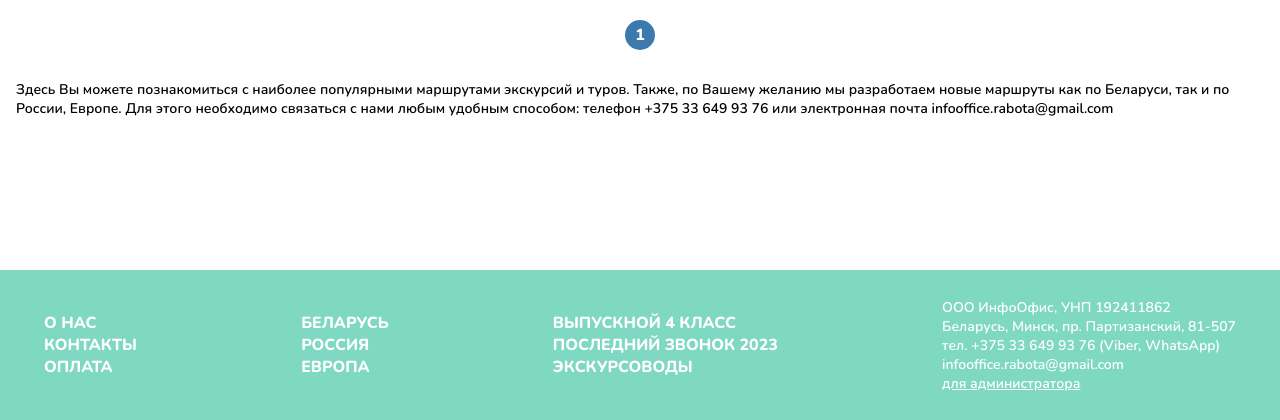
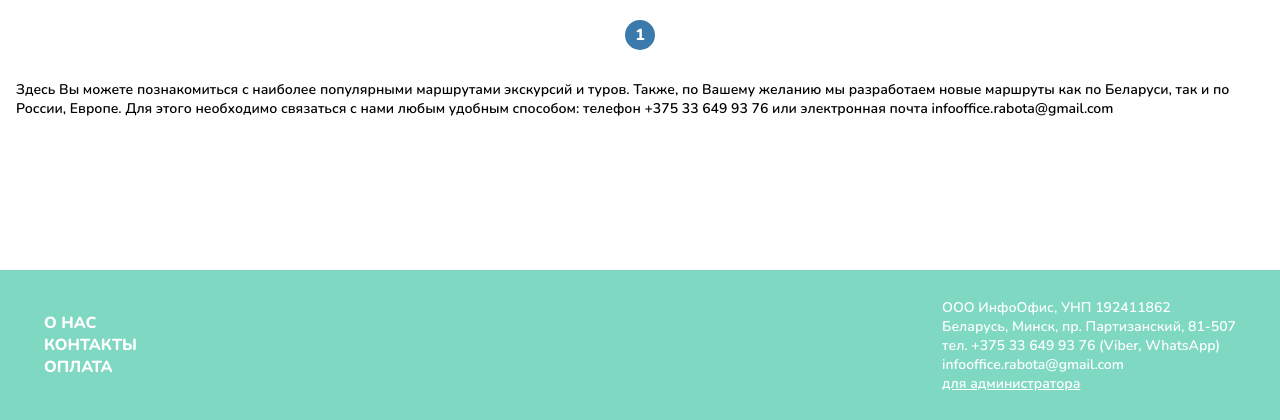
Before and after one commit to IgorSulj/SchoolTour, a Django app: page / in a window 1280 px wide. Shown: the part 380-800 px from the top of the page. Run offline with Django 4.2, Linux system fonts and the light colour scheme; data that the repository does not hold is empty.

Commit message:
Deleted unnecessary links from footer

```diff
--- a/templates/base.html
+++ b/templates/base.html
@@ -34,16 +34,6 @@
             <li><a href="#">Контакты</a></li>
             <li><a href="#">Оплата</a></li>
         </ul>
-        <ul>
-            <li><a href="#">Беларусь</a></li>
-            <li><a href="#">Россия</a></li>
-            <li><a href="#">Европа</a></li>
-        </ul>
-        <ul>
-            <li><a href="#">Выпускной 4 класс</a></li>
-            <li><a href="#">Последний звонок 2023</a></li>
-            <li><a href="#">Экскурсоводы</a></li>
-        </ul>
         <div>
             ООО ИнфоОфис, УНП 192411862<br>
             Беларусь, Минск, пр. Партизанский, 81-507<br>
```
Also changed, not shown: 1 other file.
